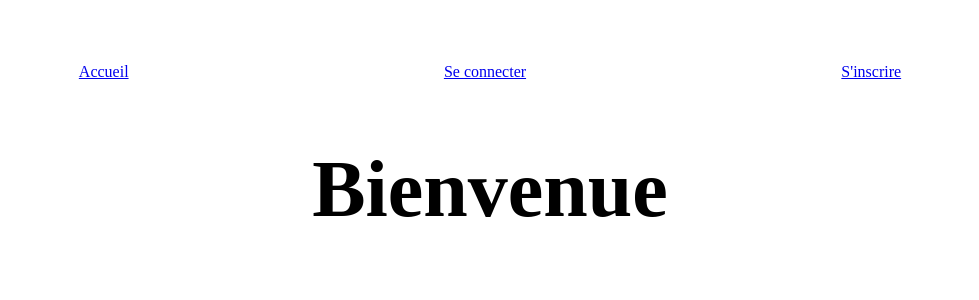
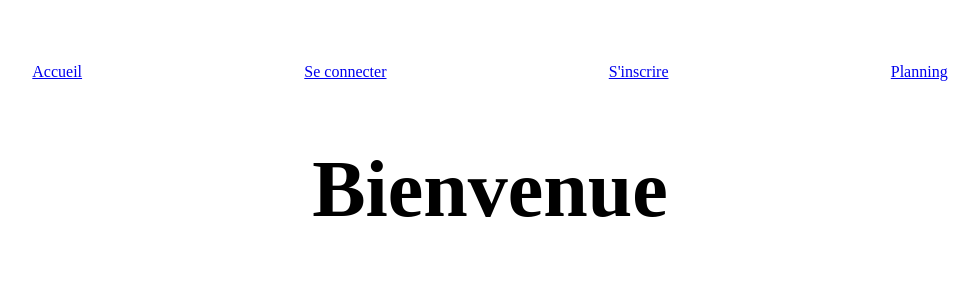
Before and after one commit to leopold-gauthier/ReservationSalle, a PHP site: page / in a window 1280 px wide. Shown: the top 300 px of the page, without its empty margins (150-1129 px from the left). Run offline with PHP 8.4, Linux system fonts and the light colour scheme; some libraries are stand-ins or nearby versions.

Commit message:
planning.php

```diff
--- a/index.php
+++ b/index.php
@@ -20,6 +20,7 @@ require "./php/include/config.php"
             if (isset($_SESSION['login'])) {
                 echo '<a href="./index.php">Accueil</a>';
                 echo '<a href="./php/profil.php">Profil</a>';
+                echo '<a href="./php/planning.php">Planning</a>';
                 if ($_SESSION['login'] == 'admin') {
                     echo '<a href="./php/admin.php">Admin</a>';
                 }
@@ -28,6 +29,7 @@ require "./php/include/config.php"
                 echo '<a href="./index.php">Accueil</a>';
                 echo '<a href="./php/connexion.php">Se connecter</a>';
                 echo "<a href='./php/inscription.php'>S'inscrire</a>";
+                echo "<a href='./php/planning.php'>Planning</a>";
             }
             ?>
         </nav>
```
Also changed, not shown: php/planning.php (added).
